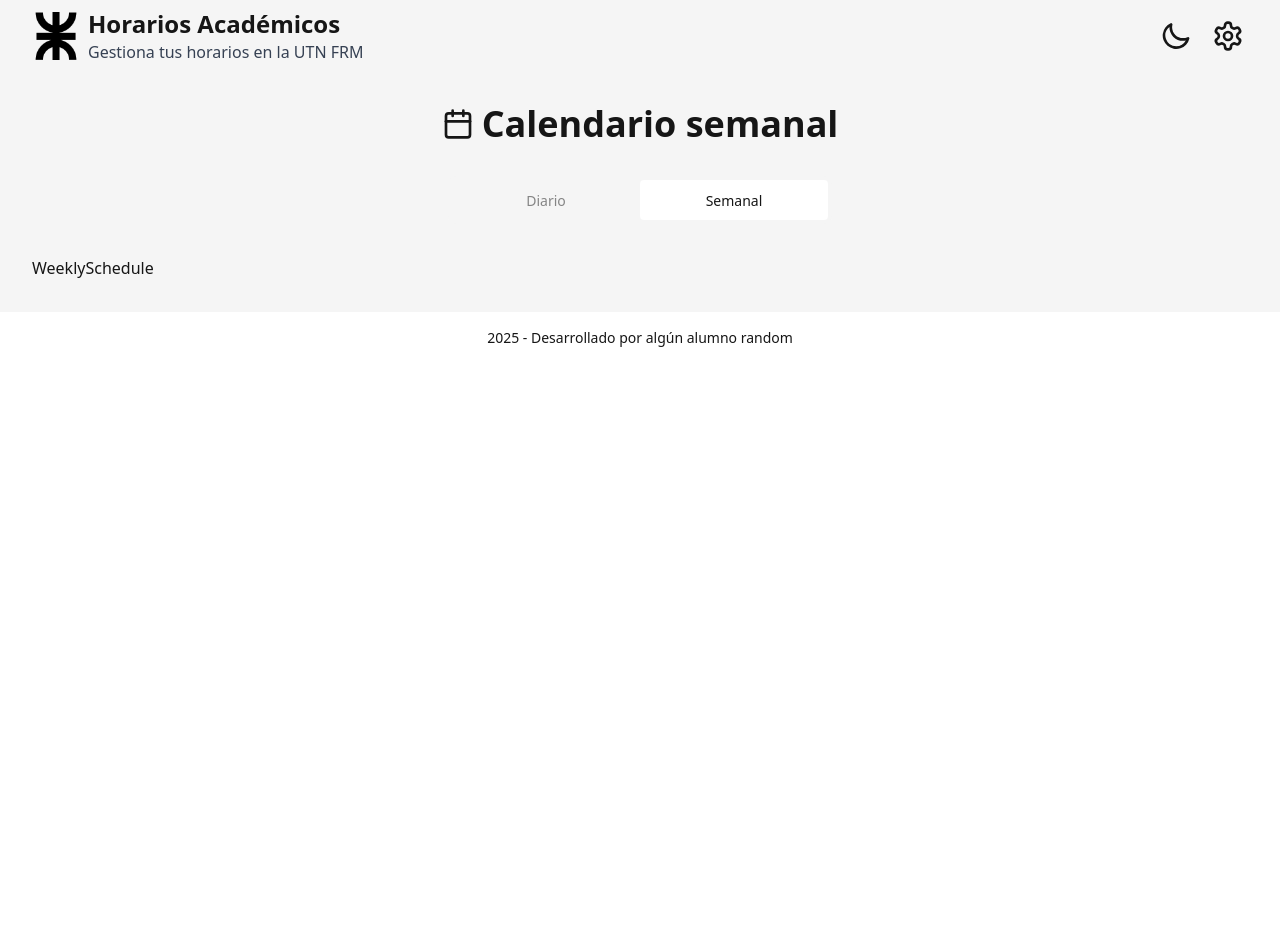
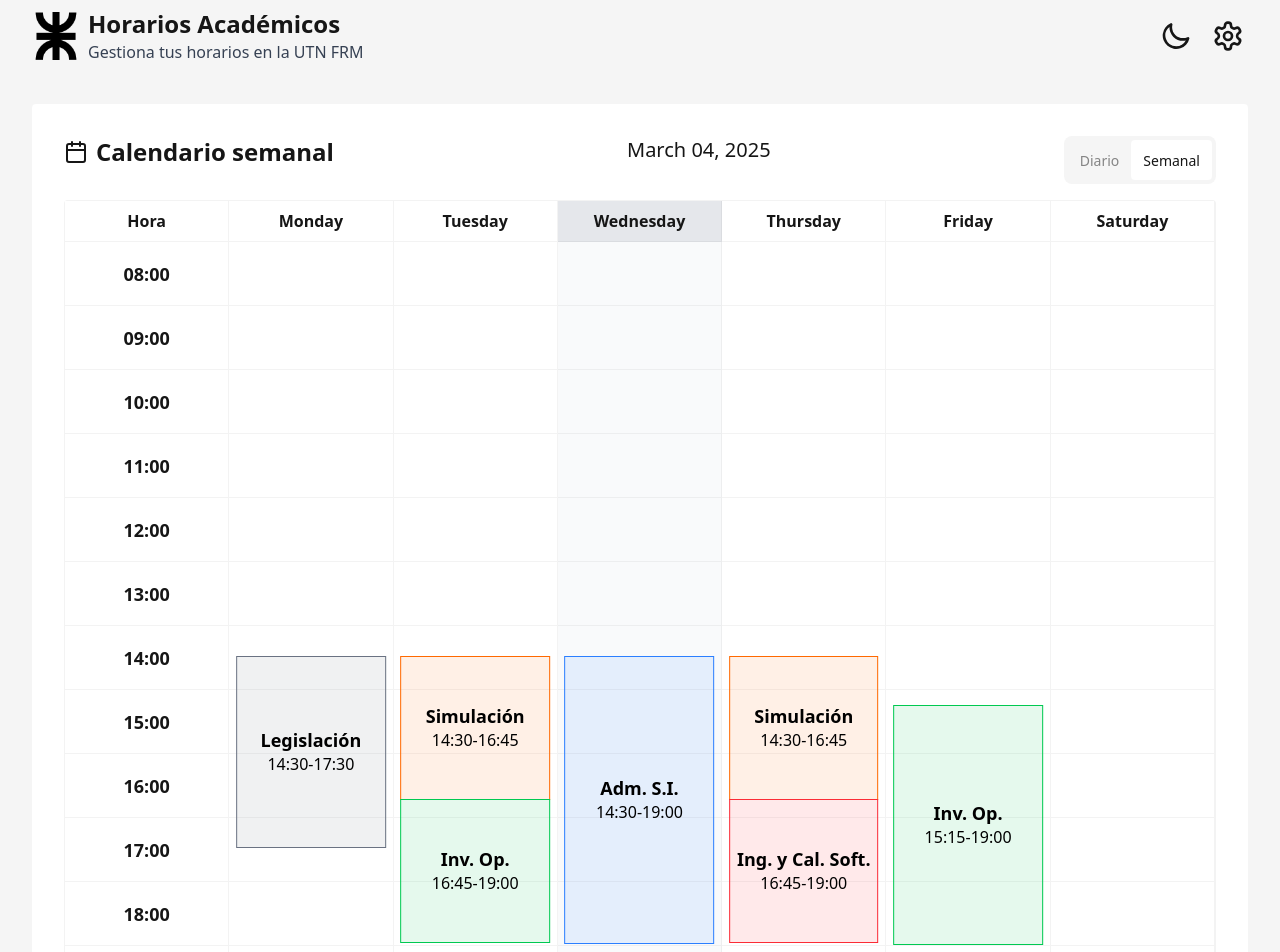
Before and after one commit to jpbiondo/horarios-cursado-ui, a React (Vite) app: page / in a window 1280 px wide. Shown: the top 952 px of the page. Before the commit the page ends 800 px from the top, so only its background shows below. Built offline with nearby package versions, Linux system fonts and the light colour scheme.

Commit message:
✨ feat: add weekly schedule

```diff
--- a/src/components/Schedule.tsx
+++ b/src/components/Schedule.tsx
@@ -1,49 +1,64 @@
 import { Calendar } from "lucide-react";
-import { useState } from "react";
+import { useRef, useState } from "react";
+import dayGridPlugin from "@fullcalendar/daygrid";
+import timeGridPlugin from "@fullcalendar/timegrid";
+import FullCalendar from "@fullcalendar/react";
+import { CalendarApi } from "@fullcalendar/core/index.js";
 import WeeklySchedule from "./WeeklySchedule";
-import DailySchedule from "./DailySchedule";
+import { format } from "date-fns";
 
 export default function Schedule() {
-  const [view, setView] = useState<"daily" | "weekly">("weekly");
+  const calendarRef = useRef<FullCalendar | null>(null);
 
-  const handleWeeklyView = () => {
-    setView("weekly");
-  };
+  const changeView = (viewName: string) => {
+    if (!calendarRef.current) return;
 
-  const handleDailyView = () => {
-    setView("daily");
+    const calendarApi: CalendarApi = calendarRef.current.getApi();
+
+    if (calendarApi) {
+      calendarApi.changeView(viewName);
+    }
   };
 
   return (
-    <section className="mt-8">
+    <section className="mt-8 px-8">
+      <div className="px-8 max-w-7xl mx-auto card bg-base-100 py-8">
+        <div className="flex flex-row justify-between">
           <div className="flex flex-row gap-2 items-center justify-center mb-8">
-        <Calendar className="h-8 w-8" />
-        <h2 className="text-4xl font-bold text-center">Calendario semanal</h2>
+            <Calendar />
+            <h2 className="text-2xl font-semibold text-center">
+              Calendario semanal
+            </h2>
           </div>
 
+          <div>
+            <span className="text-xl">
+              {format(new Date(), "MMMM dd, yyyy")}
+            </span>
+          </div>
           {/* name of each tab group should be unique */}
-      <div className="max-w-sm mb-8 mx-auto">
+          <div className=" max-w-md font-medium">
             <div className="tabs tabs-box">
               <input
                 type="radio"
                 name="scheduler_type_tabs"
                 className="tab flex-1"
                 aria-label="Diario"
-            onClick={handleDailyView}
+                onClick={() => changeView("timeGridDay")}
               />
               <input
                 type="radio"
                 name="scheduler_type_tabs"
                 className="tab flex-1"
                 aria-label="Semanal"
-            onClick={handleWeeklyView}
+                onClick={() => changeView("timeGridWeek")}
                 defaultChecked
               />
             </div>
           </div>
+        </div>
 
-      <div className="px-8">
-        {view === "weekly" ? <WeeklySchedule /> : <DailySchedule />}
+        <WeeklySchedule />
       </div>
     </section>
   );
--- a/src/components/WeeklySchedule.tsx
+++ b/src/components/WeeklySchedule.tsx
@@ -1,3 +1,195 @@
-export default function WeeklySchedule() {
-  return <div>WeeklySchedule</div>;
-}
+import { differenceInMinutes, format, parse } from "date-fns";
+import React, { useEffect, useState } from "react";
+
+const days = [
+  "Monday",
+  "Tuesday",
+  "Wednesday",
+  "Thursday",
+  "Friday",
+  "Saturday",
+];
+
+const events = [
+  {
+    title: "Adm. S.I.",
+    startHour: "14:30",
+    endHour: "19:00",
+    day: "Wednesday",
+    color: "blue",
+  },
+  {
+    title: "Ing. y Cal. Soft.",
+    startHour: "16:45",
+    endHour: "19:00",
+    day: "Thursday",
+    color: "red",
+  },
+  {
+    title: "Inv. Op.",
+    startHour: "16:45",
+    endHour: "19:00",
+    day: "Tuesday",
+    color: "green",
+  },
+  {
+    title: "Inv. Op.",
+    startHour: "15:15",
+    endHour: "19:00",
+    day: "Friday",
+    color: "green",
+  },
+  {
+    title: "Simulación",
+    startHour: "14:30",
+    endHour: "16:45",
+    day: "Tuesday",
+    color: "orange",
+  },
+  {
+    title: "Simulación",
+    startHour: "14:30",
+    endHour: "16:45",
+    day: "Thursday",
+    color: "orange",
+  },
+  {
+    title: "Legislación",
+    startHour: "14:30",
+    endHour: "17:30",
+    day: "Monday",
+    color: "lightblue",
+  },
+];
+
+const hours = Array.from(
+  { length: 17 },
+  (_, i) => `${String((i + 8) % 24).padStart(2, "0")}:00`
+);
+
+const todayIndex = new Date().getDay();
+
+const WeeklySchedule = () => {
+  const [currentTime, setCurrentTime] = useState(format(new Date(), "HH:mm"));
+
+  const parseTime = (time: string) => parse(time, "HH:mm", new Date());
+
+  const getDurationInMinutes = (startTime: string, endTime: string) => {
+    const start = parse(startTime, "HH:mm", new Date());
+    const end = parse(endTime, "HH:mm", new Date());
+
+    return differenceInMinutes(end, start);
+  };
+
+  useEffect(() => {
+    const interval = setInterval(() => {
+      setCurrentTime(format(new Date(), "HH:mm"));
+    }, 60000);
+
+    return () => clearInterval(interval);
+  }, []);
+
+  return (
+    <div className=" rounded-box border border-base-content/5 bg-base-100">
+      <div className="grid grid-cols-7">
+        {/* Table Header */}
+        <div className="border-r border-b border-base-content/5 p-2 text-center font-bold bg-base-100">
+          Hora
+        </div>
+        {days.map((day, index) => (
+          <div
+            key={day}
+            className={`border-r border-b border-base-content/5 p-2 text-center font-bold bg-base-100 ${
+              index === todayIndex && "bg-gray-200"
+            }`}
+          >
+            {day}
+          </div>
+        ))}
+
+        {/* Table Body */}
+        {hours.map((hour) => (
+          <React.Fragment key={hour}>
+            {/* Hour column */}
+            <div className="border-r border-b border-base-content/5 p-3 text-center bg-base-100 flex items-center justify-center font-semibold text-lg">
+              {hour}
+            </div>
+            {/* Day columns */}
+            {days.map((day, index) => (
+              <div
+                key={day + hour}
+                className={`relative border-r border-b border-base-content/5 h-16 ${
+                  todayIndex === index && "bg-gray-50"
+                }`}
+              >
+                {/* Render event if it starts at this hour */}
+                {events
+                  .filter(
+                    (event) =>
+                      event.day === day &&
+                      format(parseTime(event.startHour), "HH") ===
+                        hour.split(":")[0]
+                  )
+                  .map((event, index) => {
+                    const eventStartTime = parseTime(event.startHour);
+                    const durationInHours =
+                      getDurationInMinutes(event.startHour, event.endHour) / 60;
+
+                    const colorMap: Record<string, string> = {
+                      blue: "bg-blue-500/10 border-blue-500",
+                      red: "bg-red-500/10 border-red-500",
+                      green: "bg-green-500/10 border-green-500",
+                      orange: "bg-orange-500/10 border-orange-500",
+                    };
+
+                    const bgClass =
+                      colorMap[event.color] || "bg-gray-500/10 border-gray-500";
+
+                    return (
+                      <div
+                        key={index}
+                        className={`absolute left-1/2 -translate-x-1/2 w-11/12 text-black p-1 border ${bgClass} flex flex-col items-center justify-center z-10`}
+                        style={{
+                          top: eventStartTime.getMinutes(),
+                          height: `${durationInHours * 4}rem`,
+                        }}
+                      >
+                        <span className="text-lg/6 font-semibold">
+                          {event.title}
+                        </span>
+                        <span className="text-md">{`${event.startHour}-${event.endHour} `}</span>
+                      </div>
+                    );
+                  })}
+
+                {/* RED LINE ACROSS ALL DAYS */}
+                {format(parseTime(currentTime), "HH") ===
+                  hour.split(":")[0] && (
+                  <div
+                    className="absolute left-0 w-full h-[2px] bg-red-500 flex justify-start items-center"
+                    style={{
+                      top: `${
+                        (Number(format(parseTime(currentTime), "mm")) / 60) *
+                        100
+                      }%`,
+                    }}
+                  >
+                    {index === 0 && (
+                      <div className="flex">
+                        <div className="bg-red-500 text-white text-xs px-2 font-medium py-1 rounded-sm ml-1">
+                          {currentTime}
+                        </div>
+                      </div>
+                    )}
+                  </div>
+                )}
+              </div>
+            ))}
+          </React.Fragment>
+        ))}
+      </div>
+    </div>
+  );
+};
+
+export default WeeklySchedule;
```
Lines whose indentation alone changed are shown as unchanged.
